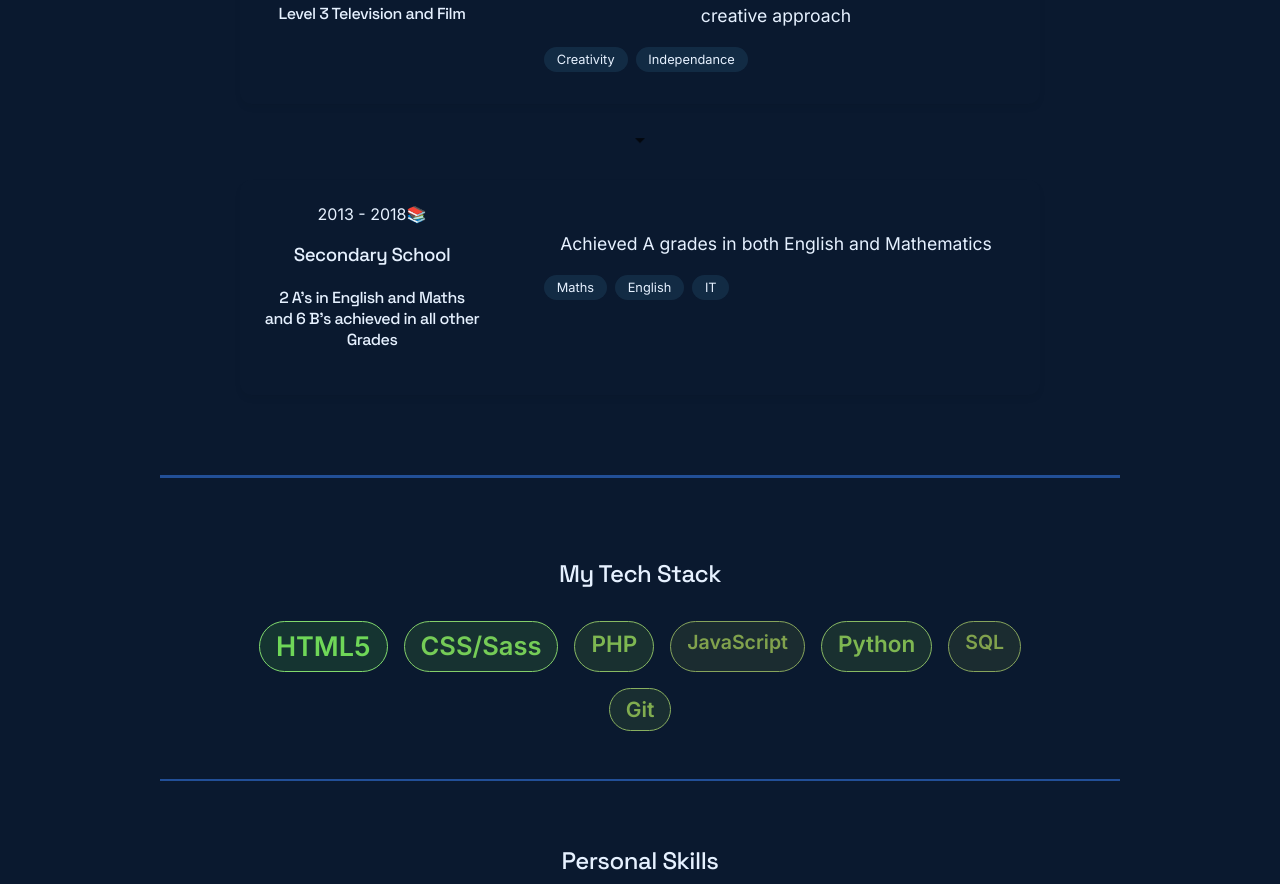
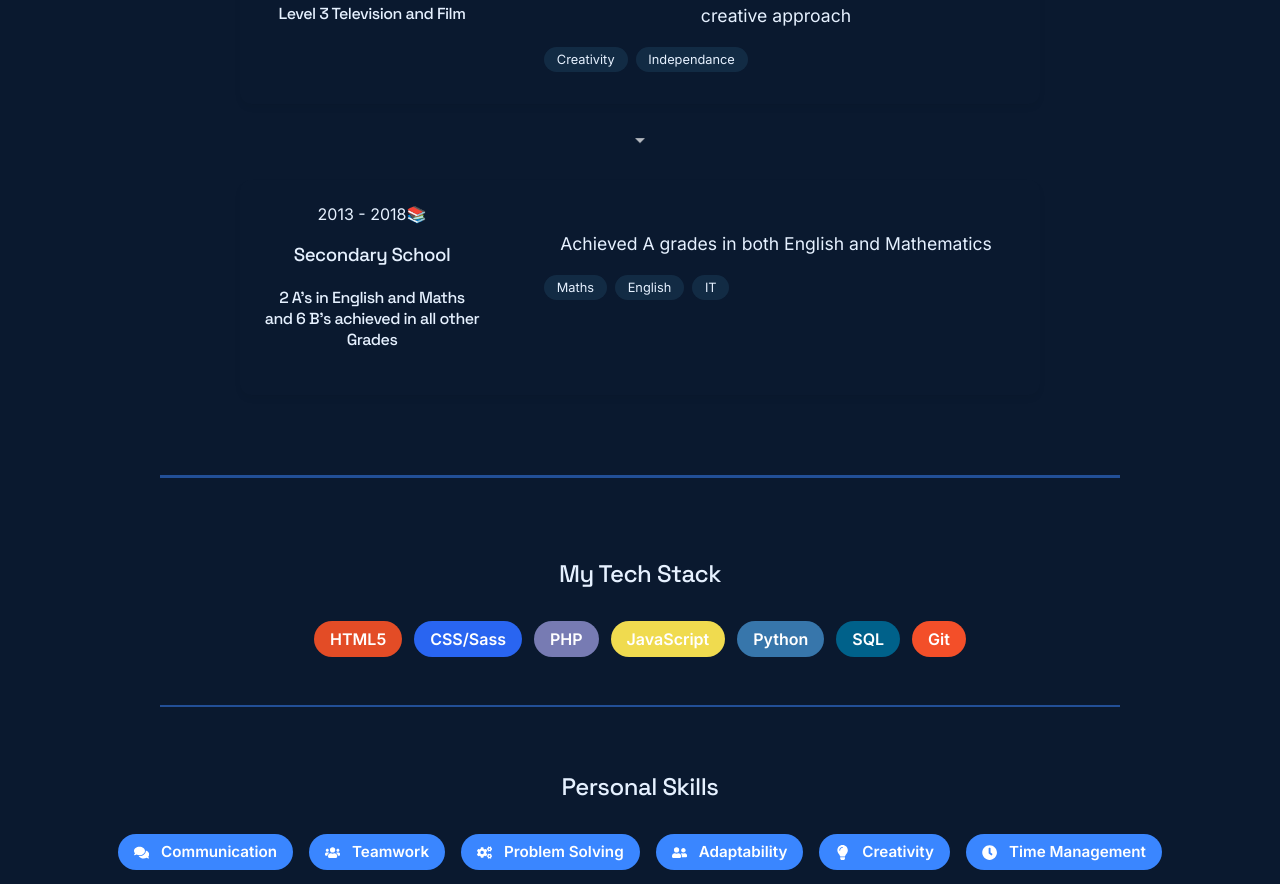
Before and after one commit to Jbreets/react-portfolio, a React (Create React App) app: page / in a window 1280 px wide. Shown: the part 1221-2105 px from the top of the page. Built offline with nearby package versions, Linux system fonts and the light colour scheme.

Commit message:
change to tech stack

```diff
--- a/src/components/EducationTimeline/EducationTimeline.css
+++ b/src/components/EducationTimeline/EducationTimeline.css
@@ -53,7 +53,12 @@
     border-radius: 50px;
     font-size: 0.8rem;
   }
-
+  path {
+    fill: var(--accent-primary);
+  }
+  .dark-mode path {
+    fill: white;
+  }
   /* Responsive */
   @media (max-width: 768px) {
     .timeline-item {
--- a/src/components/EducationTimeline/index.js
+++ b/src/components/EducationTimeline/index.js
@@ -55,7 +55,7 @@ const EducationTimeline = () => {
             {index > 0 && (
               <div className="timeline-arrow" data-aos="fade-up">
                 <svg width="24" height="24" viewBox="0 0 24 24">
-                  <path d="M7 10l5 5 5-5z" fill="var(--accent-primary)" />
+                  <path d="M7 10l5 5 5-5z" />
                 </svg>
               </div>
             )}
--- a/src/pages/Home.css
+++ b/src/pages/Home.css
@@ -129,3 +129,22 @@
     vertical-align: middle;
     margin-bottom: 2px;
   }
+  .skills-cloud {
+    display: flex;
+    flex-wrap: wrap;
+    gap: 0.75rem;
+    margin-top: 1rem;
+    justify-content: center;
+  }
+
+  .skill-tag {
+    padding: 0.5rem 1rem;
+    border-radius: 999px;
+    font-weight: bold;
+    font-size: 1rem;
+    transition: transform 0.2s ease-in-out;
+  }
+
+  .skill-tag:hover {
+    transform: scale(1.1);
+  }
--- a/src/pages/Home.js
+++ b/src/pages/Home.js
@@ -8,13 +8,13 @@ import { FaComments, FaUsers, FaLightbulb, FaClock, FaCogs, FaUserFriends, FaTas
 
 const Home = () => {
   const skills = [
-    { name: 'HTML5', level: 90 },
-    { name: 'CSS/Sass', level: 85 },
-    { name: 'PHP', level: 75 },
-    { name: 'JavaScript', level: 65 },
-    { name: 'Python', level: 75 },
-    { name: 'SQL', level: 65 },
-    { name: 'Git', level: 70 }
+    { name: 'HTML5', color: '#e34c26' },
+    { name: 'CSS/Sass', color: '#2965f1' },
+    { name: 'PHP', color: '#777BB3' },
+    { name: 'JavaScript', color: '#f0db4f' },
+    { name: 'Python', color: '#3776ab' },
+    { name: 'SQL', color: '#00618a' },
+    { name: 'Git', color: '#f34f29' }
   ];
 
   const personalSkills = [
@@ -57,6 +57,7 @@ const Home = () => {
         animate={true}
       />
 
+      {/* remove skill level and instead Have color based on the item it is e.g html / css Blue */}
       <div className="skills-cloud-section">
         <h2>My Tech Stack</h2>
         <div className="skills-cloud">
@@ -65,17 +66,13 @@ const Home = () => {
               key={skill.name}
               className={`skill-tag ${hoveredSkill === skill.name ? 'hovered' : ''}`}
               style={{
-                '--size': `${Math.max(14, skill.level * 0.3)}px`,
-                '--opacity': `${skill.level / 100}`,
-                '--hue': `${skill.level * 1.2}`
+                backgroundColor: skill.color,
+                color: '#fff'
               }}
               onMouseEnter={() => setHoveredSkill(skill.name)}
               onMouseLeave={() => setHoveredSkill(null)}
             >
               {skill.name}
-              {hoveredSkill === skill.name && (
-                <span className="skill-level">{skill.level}%</span>
-              )}
             </div>
           ))}
         </div>
```
